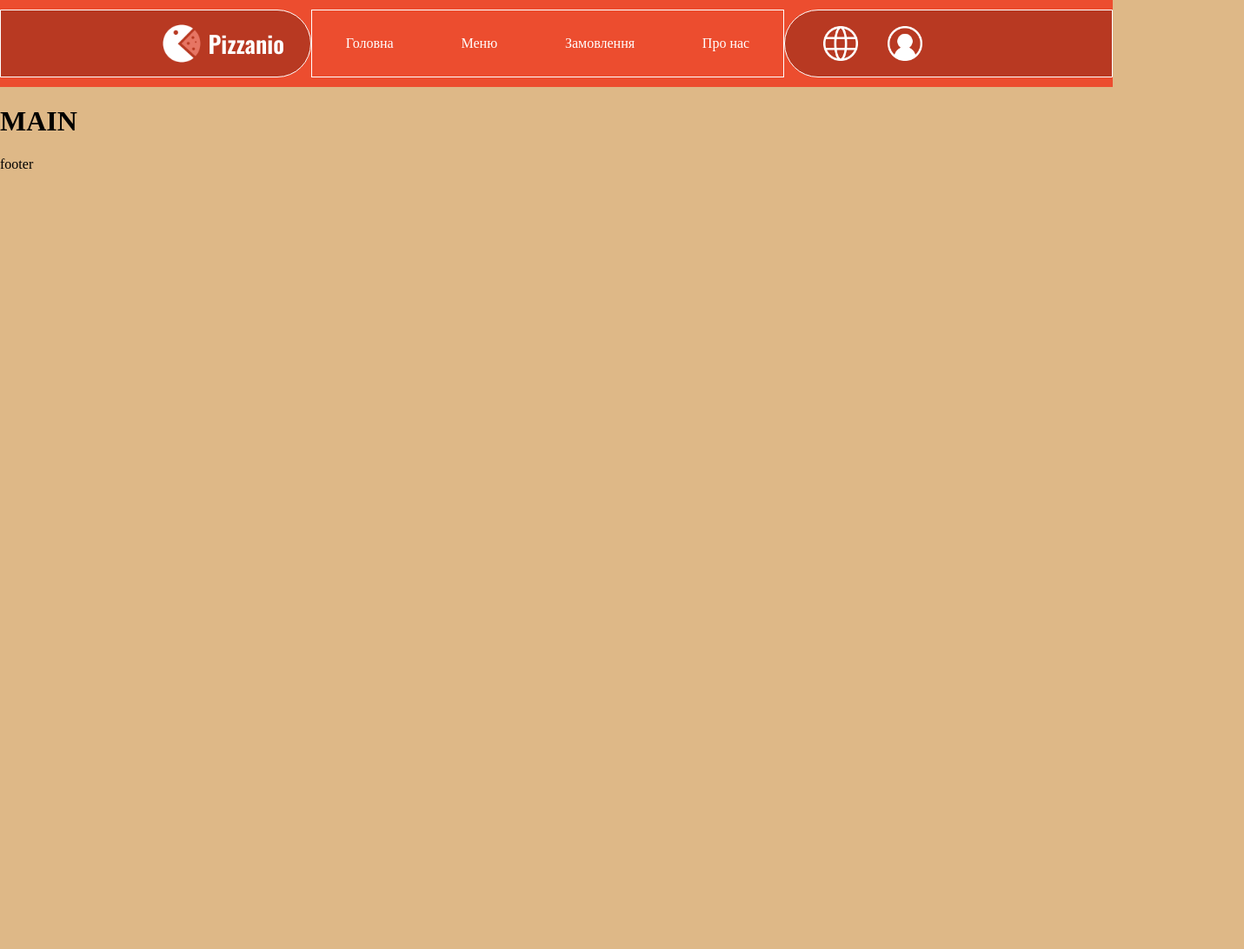
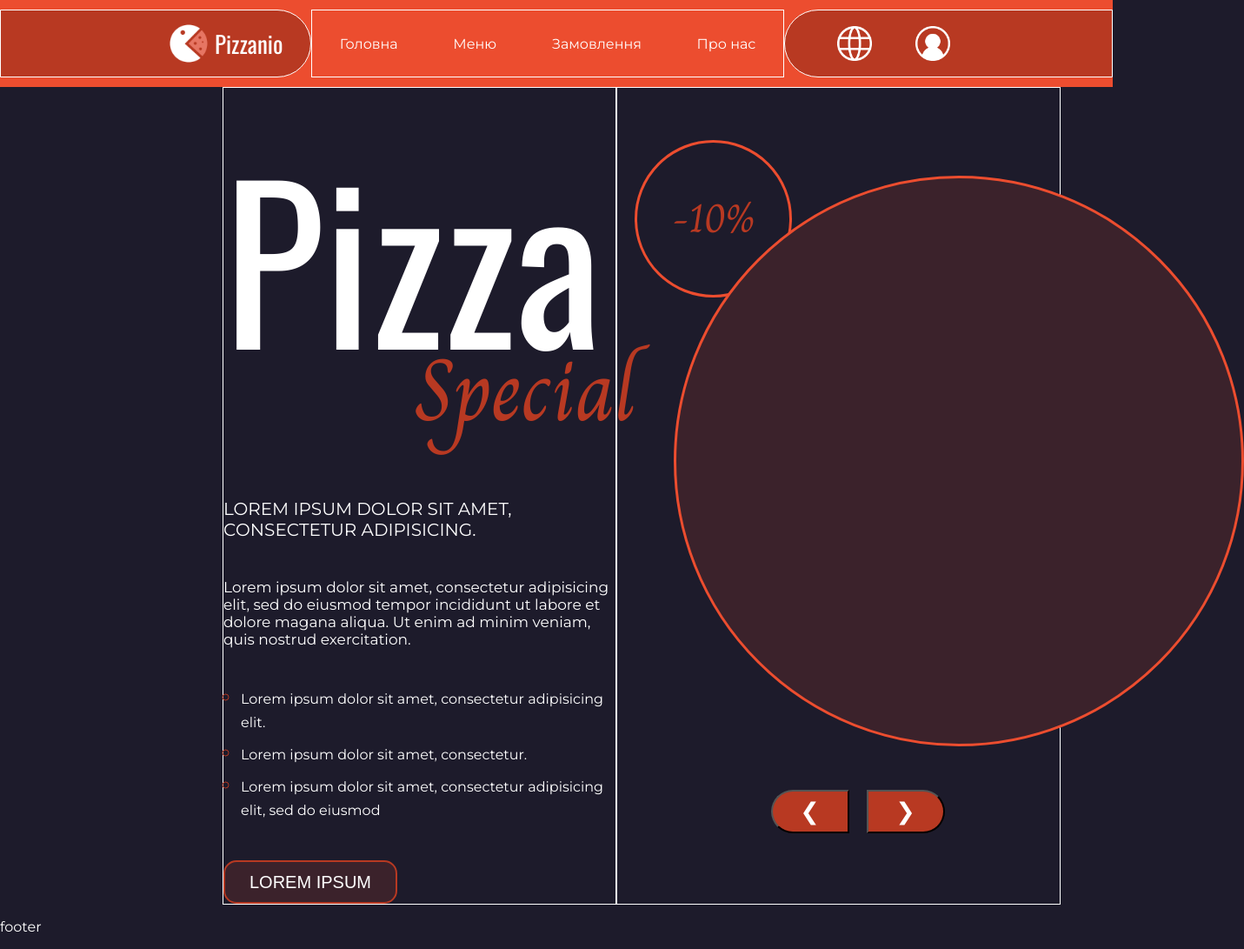
Before and after one commit to SergeyCV76/Pizza_Layout, a website built with webpack: page src/main.html in a window 1280 px wide. Shown: the whole page at 87% size, 1431 px wide, since content can reach past the window. Before the commit the page ends 800 px from the top, so only its background shows below. Built offline with nearby package versions, Linux system fonts and the light colour scheme.

Commit message:
Add main 1920

```diff
--- a/src/_header.html
+++ b/src/_header.html
@@ -1,7 +1,7 @@
 <body>
     <header class="header">
         <div class="div-header-left">
-            <img src="./assets/img/icon-logo.png" alt="">
+            <img src="./assets/imgs/icon-logo.png" alt="">
             <p>Pizzanio</p>
         </div>
         <div class="div-header-menu">
@@ -29,8 +29,8 @@
                 <span class="header-bar"></span>
                 <span class="header-bar"></span>
             </div>
-            <img src="./assets/img/icon-globe.png" alt="">
-            <img src="./assets/img/icon-user.png" alt="">
+            <img src="./assets/imgs/icon-globe.png" alt="">
+            <img src="./assets/imgs/icon-user.png" alt="">
         </div>
     </header>
 </body>
--- a/src/css/_header.scss
+++ b/src/css/_header.scss
@@ -21,7 +21,7 @@ header {
     border-radius: 0px 50px 50px 0px;
     background-color: $red;
     border: solid 1px white;
-    justify-content: flex-end;
+    justify-content: end;
     align-items: center;
 }
 
@@ -54,15 +54,15 @@ header {
 }
 .div-header-left p{
     padding-right: 30px;
+    width: 80px;
     font-size: 27px;
     font-family: 'Oswald';
-    font-weight:600;
-    color: white
+
 }
 
 .div-header-right img{
     justify-content: space-between;
-    margin-left: 24px;
+    margin-left: 40px;
     width: 40px;
     height: 40px;
 }
@@ -172,13 +172,10 @@ header {
     .div-header-menu p{
         display: flex;
         width: 100%;
+        font-size: 27px;
         justify-content: center;
         align-content: center;
-
-        font-size: 27px;
-        font-family: 'Oswald';
-        font-weight:600;
-        color: white
+        font-family: Oswald;
     }
 
     .header-navbar {
--- /dev/null
+++ b/src/css/main.scss
@@ -0,0 +1,155 @@
+$redheader: #ec4d2f;
+$red: #b83922;
+$main: #1d1b2b;
+$white: #ffffff;
+$btn: #3b222b;
+
+.main {
+    display: flex;
+    flex-direction: row;
+    width: 75%;
+    margin: 0 20%
+}
+
+.main-left,
+.main-right {
+    display: flex;
+    flex-direction: column;
+    width: 47%;
+    border: solid 1px $white;
+}
+
+.main-right {
+    width: 53%;
+}
+
+.main-name1 {
+    font-size: 240px;
+    font-family: 'Oswald';
+    margin: 0;
+    margin-top: 15px;
+}
+
+.main-name2 {
+    color: $red;
+    font-size: 100px;
+    font-family: 'Charm';
+    margin: -100px 0 27px 220px;
+}
+
+.main-title {
+    text-transform: uppercase;
+    font-size: 20px;
+    font-weight: 900;
+}
+
+.main-text {
+    margin-top: 24px;
+    font-size: 17px;
+}
+
+.main-left ul {
+    padding-left: 30px;
+    list-style-type: circle;
+    color: $red;
+}
+
+.main-left ul li {
+    margin: 10px;
+    font-size: 22px;
+    margin-left: -10px;
+
+}
+
+.main-left ul li span {
+    color: $white;
+    font-size: 16px
+}
+
+.main-left-btn {
+    text-transform: uppercase;
+    margin-top: 20px;
+    width: 200px;
+    height: 50px;
+    border: solid 2px $red;
+    border-radius: 15px;
+    color: $white;
+    background-color: $btn;
+    font-size: 20px;
+}
+
+
+.main-carousel {
+    display: block;
+}
+
+.main-discount {
+    display: flex;
+    margin-left: 20px;
+    width: 175px;
+    height: 175px;
+    border: solid 3px $redheader;
+    border-radius: 50%;
+    justify-content: center;
+    align-items: center;
+    font-family: 'Charm';
+    font-size: 46px;
+    color: $red;
+    margin-top: 60px;
+}
+
+.main-carousel-img {
+    display: flex;
+    margin-left: 65px;
+    width: 650px;
+    height: 650px;
+    border: solid 3px $redheader;
+    border-radius: 50%;
+    margin-top: -140px;
+    background-color: $btn;
+}
+
+.main-right-buttom {
+    display: flex;
+    justify-content: center;
+    margin-top: 50px;
+    margin-left: 22px;
+    height: 50px;
+    width: 100%;
+    gap: 20px;
+}
+
+.main-right-btn-left,
+.main-right-btn-right {
+    width: 90px;
+    color: $white;
+    background-color: $red;
+    font-size: 27px;
+}
+
+.main-right-btn-left {
+    border-radius: 50px 0px 0px 50px;
+}
+
+.main-right-btn-right {
+    border-radius: 0px 50px 50px 0px;
+}
+
+
+
+@media(max-width:900px) {
+
+    .main {
+        flex-direction: column;
+    }
+
+    .main-left,
+    .main-right {
+        width: calc(100% - 10px);
+        padding-left: 10px;
+    }
+
+
+
+
+}
--- a/src/css/style.scss
+++ b/src/css/style.scss
@@ -1,17 +1,48 @@
+$redheader: #ec4d2f;
+$red: #b83922;
+$main: #1d1b2b;
+$white: #ffffff;
 
 @import '../css/header';
+@import '../css/main.scss';
 
-body{
-    background-color: burlywood;
+
+
+body {
     margin: 0;
     padding: 0;
     box-sizing: border-box;
     user-select: none;
+    font-family: Montserrat;
+    color: $white;
+    background-color: $main;
 }
 
-.container{
-    // width: 1600px;
-    height: 100%;
+.container {
+    // width: 1920px;
+    // height: 100%;
     // margin-left: 50px;
     // margin-right: 50px;
 }
+
+@font-face {
+    font-family: 'Montserrat';
+    src: url(../assets/fonts/Montserrat.woff2) format('woff2');
+    font-weight: 900;
+}
+
+@font-face {
+    font-family: 'Oswald';
+    src: url(../assets/fonts/Oswald.woff2) format('woff2');
+    font-size: 27px;
+    font-weight: 600;
+    color: white
+}
+
+@font-face {
+    font-family: 'Charm';
+    src: url(../assets/fonts/Charm.woff2) format('woff2');
+    font-size: 500px;
+    font-weight: 600;
+    color: $red
+}
--- a/src/main.html
+++ b/src/main.html
@@ -6,17 +6,40 @@
     <meta name="viewport" content="width=device-width, initial-scale=1.0">
     <title>Pizza_Layout</title>
 
-    <link rel="preconnect" href="https://fonts.googleapis.com">
-    <link rel="preconnect" href="https://fonts.gstatic.com" crossorigin>
-    <link href="https://fonts.googleapis.com/css2?family=Oswald:wght@200..700&display=swap" rel="stylesheet">
-
 </head>
 
 <body>
     <div class="container">
         <%= htmlWebpackPlugin.options.header %>
-        <h1>MAIN</h1>
-        <%= htmlWebpackPlugin.options.footer %>
+
+            <section class="main">
+                <div class="main-left">
+                    <h1 class="main-name1">Pizza</h1>
+                    <h2 class="main-name2">Special</h2>
+                    <p class="main-title">Lorem ipsum dolor sit amet, consectetur adipisicing.</р>
+                    <p class="main-text">Lorem ipsum dolor sit amet, consectetur adipisicing elit, sed do eiusmod tempor
+                        incididunt ut labore et dolore magana aliqua. Ut enim ad minim veniam, quis nostrud
+                        exercitation.</p>
+                    <ul>
+                        <li><span>Lorem ipsum dolor sit amet, consectetur adipisicing elit.</span></li>
+                        <li><span>Lorem ipsum dolor sit amet, consectetur.</span></li>
+                        <li><span>Lorem ipsum dolor sit amet, consectetur adipisicing elit, sed do eiusmod</span></li>
+                    </ul>
+                    <button class="main-left-btn">Lorem ipsum</button>
+                </div>
+                <div class="main-right">
+                    <div class="main-carousel">
+                        <div class="main-discount">-10%</div>
+                        <div class="main-carousel-img"></div>
+                    </div>
+                    <div class="main-right-buttom">
+                        <button class="main-right-btn-left"> ❮</button>
+                        <button class="main-right-btn-right"> ❯</button>
+                    </div>
+                </div>
+            </section>
+
+            <%= htmlWebpackPlugin.options.footer %>
     </div>
 </body>
 
--- a/webpack.config.js
+++ b/webpack.config.js
@@ -47,7 +47,8 @@ module.exports = {
     }),
     new CopyPlugin({
       patterns: [
-        { from: "src/assets/img", to: "assets/img" },
+        { from: "src/assets/imgs", to: "assets/imgs" },
+        { from: "src/assets/fonts", to: "assets/fonts" },
       ],
     }),
     new MiniCssExtractPlugin({
```
Also changed, not shown: src/info.html (+7 -5 lines), src/menu.html (+7 -5 lines), src/order.html (+7 -5 lines), src/assets/fonts/Charm.woff2 (added), src/assets/fonts/Montserrat.woff2 (added), src/assets/fonts/Oswald.woff2 (added), src/assets/imgs/icon-globe.png (renamed from src/assets/img/icon-globe.png), src/assets/imgs/icon-logo.png (renamed from src/assets/img/icon-logo.png), src/assets/imgs/icon-user.png (renamed from src/assets/img/icon-user.png).
